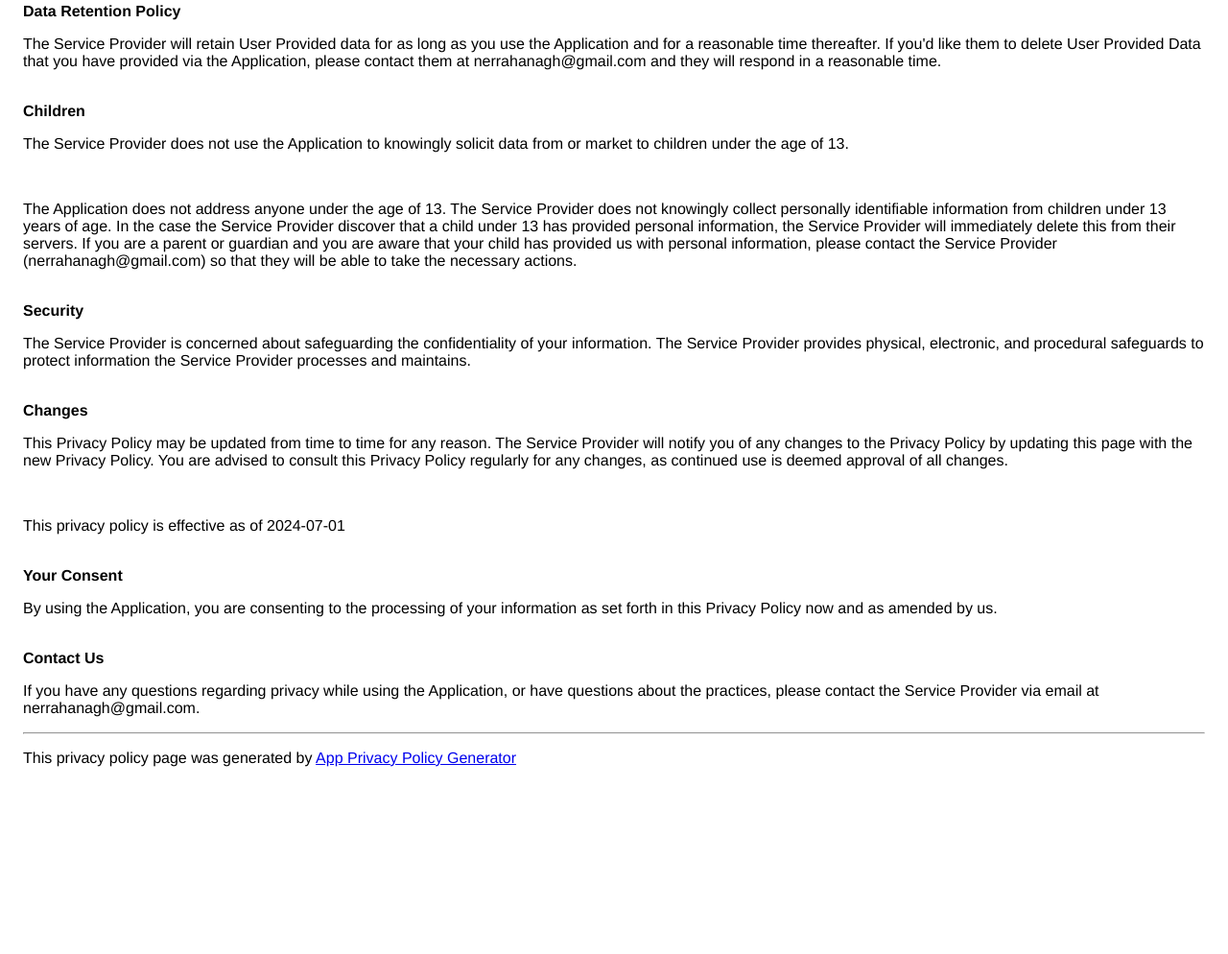
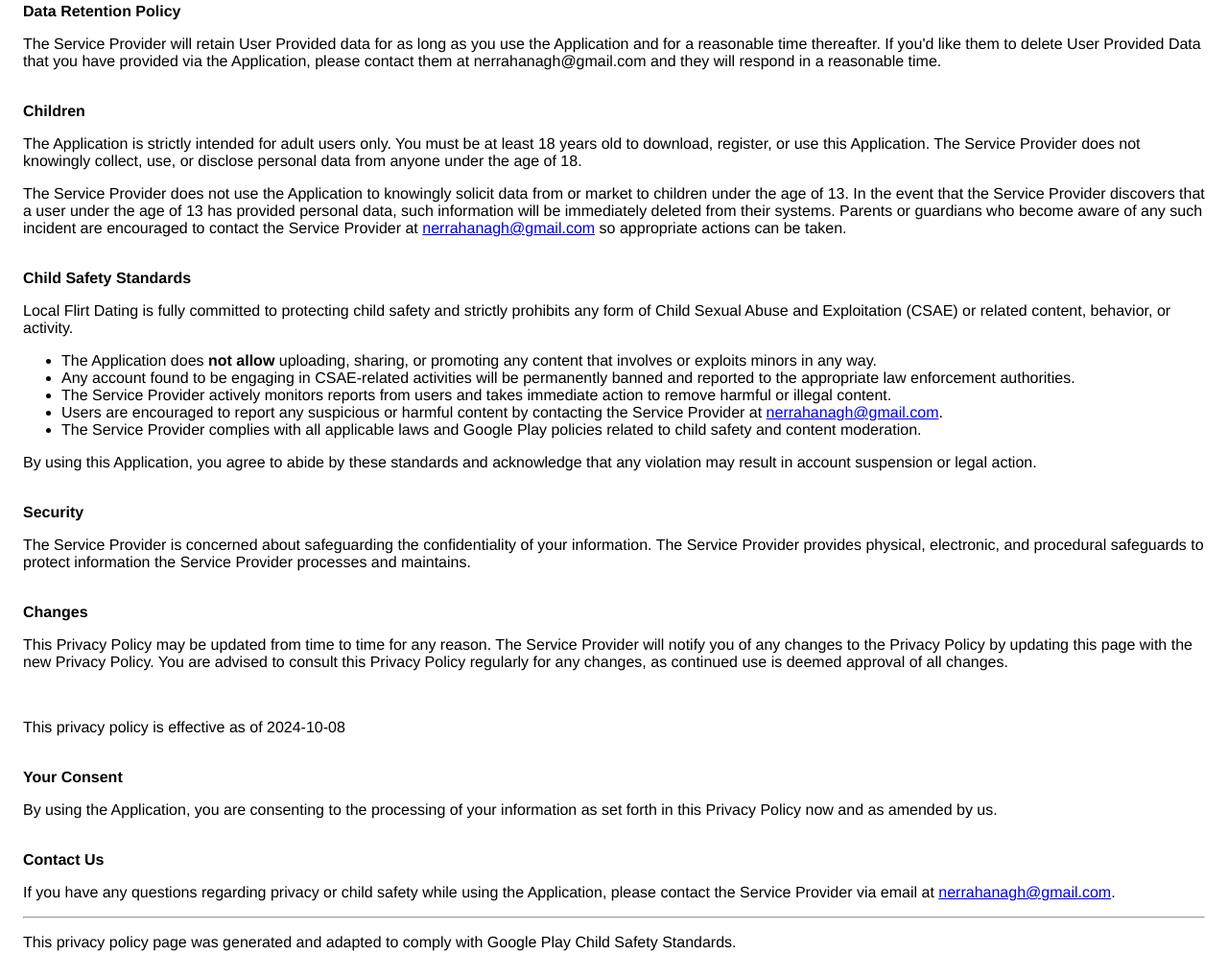
Before and after one commit to AlexandraMoshkova/privacy, a plain HTML site: page index.html in a window 1280 px wide. Shown: the part 1113-2107 px from the top of the page at 96% size. Before the commit the page ends 1952 px from the top, so only its background shows below. Drawn offline with Linux system fonts and the light colour scheme.

Commit message:
Update index.html

```diff
--- a/index.html
+++ b/index.html
@@ -32,7 +32,7 @@
 <br>
 <p>The Service Provider may use the information you provided to contact you from time to time to provide you with important information, required notices and marketing promotions.</p>
 <br>
-<p>For a better experience, while using the Application, the Service Provider may require you to provide us with certain personally identifiable information, including but not limited to Aproximate location, Email address. The information that the Service Provider request will be retained by them and used as described in this privacy policy.</p>
+<p>For a better experience, while using the Application, the Service Provider may require you to provide us with certain personally identifiable information, including but not limited to Approximate location, Email address. The information that the Service Provider request will be retained by them and used as described in this privacy policy.</p>
 <br>
 <strong>Third Party Access</strong>
 <p>Only aggregated, anonymized data is periodically transmitted to external services to aid the Service Provider in improving the Application and their service. The Service Provider may share your information with third parties in the ways that are described in this privacy statement.</p>
@@ -62,28 +62,38 @@
 <strong>Data Retention Policy</strong>
 <p>The Service Provider will retain User Provided data for as long as you use the Application and for a reasonable time thereafter. If you'd like them to delete User Provided Data that you have provided via the Application, please contact them at nerrahanagh@gmail.com and they will respond in a reasonable time.</p>
 <br>
+
 <strong>Children</strong>
-<p>The Service Provider does not use the Application to knowingly solicit data from or market to children under the age of 13.</p>
-<div>
-  <br>
-  <p>The Application does not address anyone under the age of 13. The Service Provider does not knowingly collect personally identifiable information from children under 13 years of age. In the case the Service Provider discover that a child under 13 has provided personal information, the Service Provider will immediately delete this from their servers. If you are a parent or guardian and you are aware that your child has provided us with personal information, please contact the Service Provider (nerrahanagh@gmail.com) so that they will be able to take the necessary actions.</p>
-</div>
+<p>The Application is strictly intended for adult users only. You must be at least 18 years old to download, register, or use this Application. The Service Provider does not knowingly collect, use, or disclose personal data from anyone under the age of 18.</p>
+<p>The Service Provider does not use the Application to knowingly solicit data from or market to children under the age of 13. In the event that the Service Provider discovers that a user under the age of 13 has provided personal data, such information will be immediately deleted from their systems. Parents or guardians who become aware of any such incident are encouraged to contact the Service Provider at <a href="mailto:nerrahanagh@gmail.com">nerrahanagh@gmail.com</a> so appropriate actions can be taken.</p>
 <br>
+
+<strong>Child Safety Standards</strong>
+<p>Local Flirt Dating is fully committed to protecting child safety and strictly prohibits any form of Child Sexual Abuse and Exploitation (CSAE) or related content, behavior, or activity.</p>
+<ul>
+  <li>The Application does <strong>not allow</strong> uploading, sharing, or promoting any content that involves or exploits minors in any way.</li>
+  <li>Any account found to be engaging in CSAE-related activities will be permanently banned and reported to the appropriate law enforcement authorities.</li>
+  <li>The Service Provider actively monitors reports from users and takes immediate action to remove harmful or illegal content.</li>
+  <li>Users are encouraged to report any suspicious or harmful content by contacting the Service Provider at <a href="mailto:nerrahanagh@gmail.com">nerrahanagh@gmail.com</a>.</li>
+  <li>The Service Provider complies with all applicable laws and Google Play policies related to child safety and content moderation.</li>
+</ul>
+<p>By using this Application, you agree to abide by these standards and acknowledge that any violation may result in account suspension or legal action.</p>
+<br>
+
 <strong>Security</strong>
 <p>The Service Provider is concerned about safeguarding the confidentiality of your information. The Service Provider provides physical, electronic, and procedural safeguards to protect information the Service Provider processes and maintains.</p>
 <br>
 <strong>Changes</strong>
 <p>This Privacy Policy may be updated from time to time for any reason. The Service Provider will notify you of any changes to the Privacy Policy by updating this page with the new Privacy Policy. You are advised to consult this Privacy Policy regularly for any changes, as continued use is deemed approval of all changes.</p>
 <br>
-<p>This privacy policy is effective as of 2024-07-01</p>
+<p>This privacy policy is effective as of 2024-10-08</p>
 <br>
 <strong>Your Consent</strong>
 <p>By using the Application, you are consenting to the processing of your information as set forth in this Privacy Policy now and as amended by us.</p>
 <br>
 <strong>Contact Us</strong>
-<p>If you have any questions regarding privacy while using the Application, or have questions about the practices, please contact the Service Provider via email at nerrahanagh@gmail.com.</p>
+<p>If you have any questions regarding privacy or child safety while using the Application, please contact the Service Provider via email at <a href="mailto:nerrahanagh@gmail.com">nerrahanagh@gmail.com</a>.</p>
 <hr>
-<p>This privacy policy page was generated by
-<a href="https://app-privacy-policy-generator.nisrulz.com/" target="_blank" rel="noopener noreferrer">App Privacy Policy Generator</a></p>
+<p>This privacy policy page was generated and adapted to comply with Google Play Child Safety Standards.</p>
 </body>
 </html>
```
